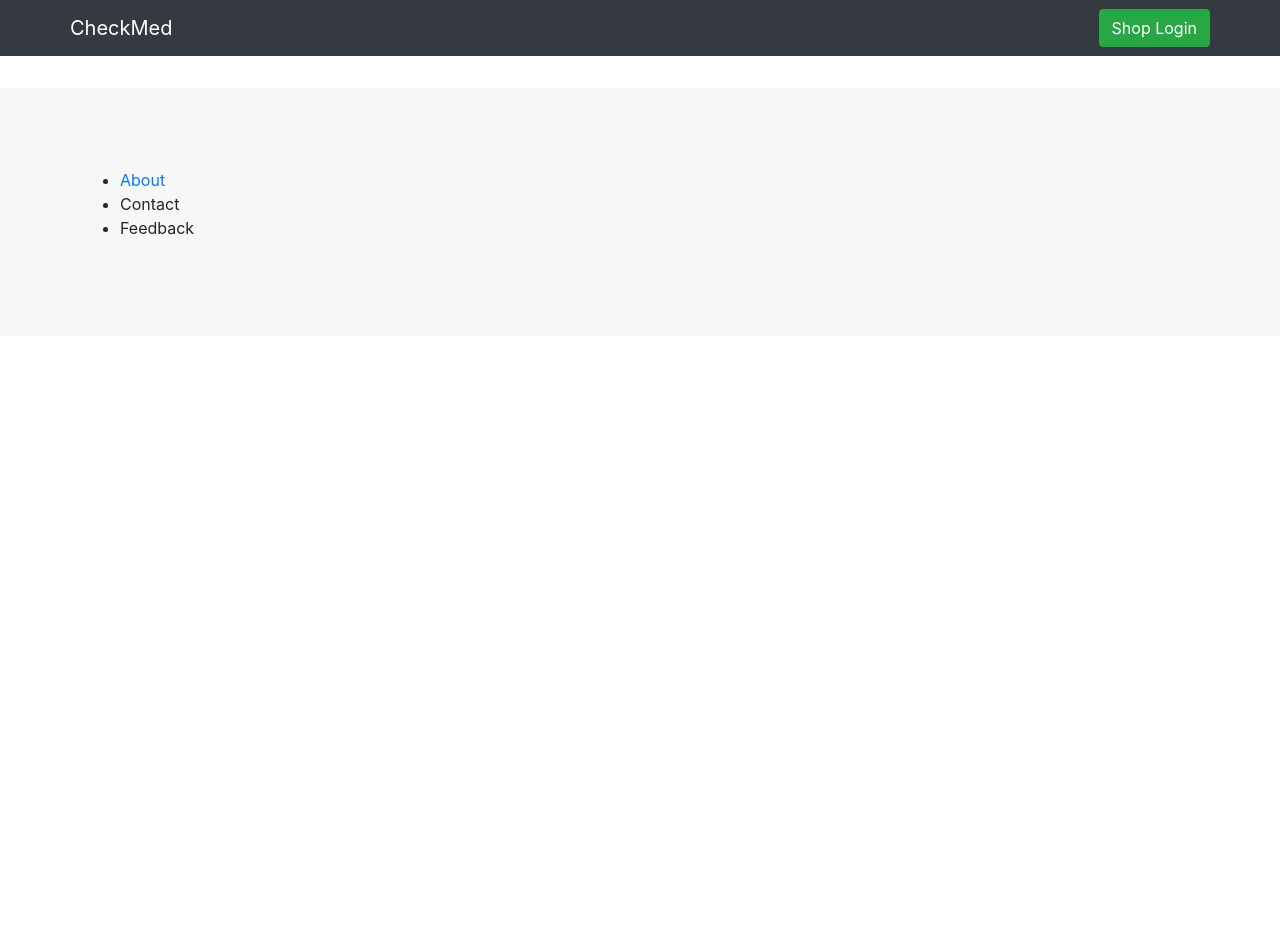
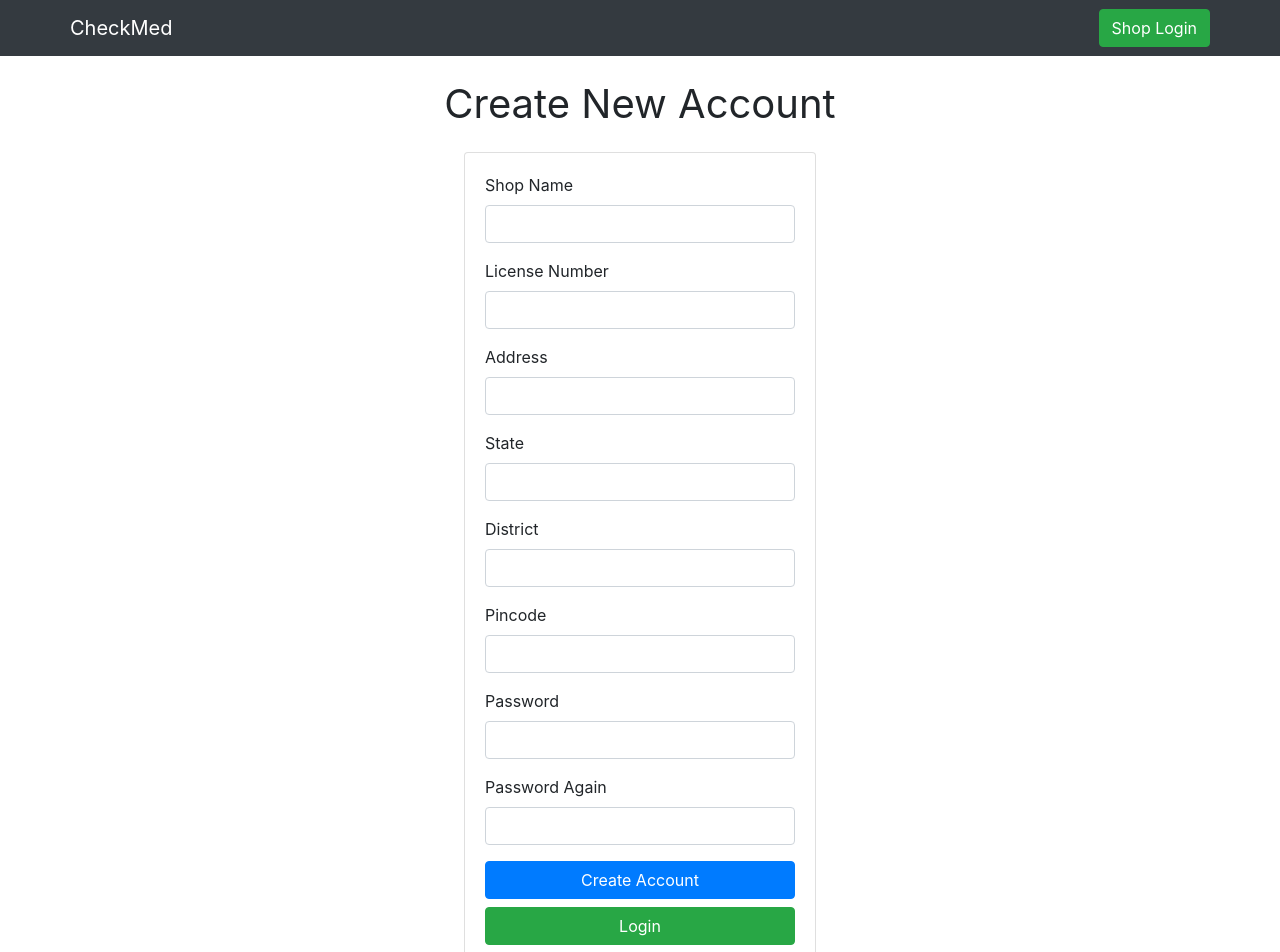
Before and after one commit to SrijanDas/Check-Med-frontend, a React (Create React App) app: page /sign-up in a window 1280 px wide. Shown: the top 952 px of the page. Before the commit the page ends 800 px from the top, so only its background shows below. Built offline with nearby package versions, Linux system fonts and the light colour scheme.

Commit message:
Created shop login and sign up page. This solves issue #5

```diff
--- a/src/App.js
+++ b/src/App.js
@@ -1,8 +1,12 @@
 import StyledNavbar from "./components/Navbar";
+import "./App.css";
 import { BrowserRouter as Router, Switch, Route } from "react-router-dom";
+
 import Home from "./pages/Home";
 import About from "./pages/About/About";
-import "./App.css";
+import Login from "./pages/Login/Login";
+import SignUp from "./pages/SignUp/SignUp";
+
 import ScrollToTop from "./components/ScrollToTop";
 import Container from "react-bootstrap/Container";
 import Footer from "./components/Footer/Footer";
@@ -22,6 +26,12 @@ function App() {
             <Route path="/about">
               <About />
             </Route>
+            <Route path="/login">
+              <Login />
+            </Route>
+            <Route path="/sign-up">
+              <SignUp />
+            </Route>
           </Switch>
         </Container>
 
--- a/src/components/Navbar.jsx
+++ b/src/components/Navbar.jsx
@@ -14,7 +14,11 @@ function StyledNavbar() {
               CheckMed
             </Link>
           </Navbar.Brand>
-          <Button variant="success">Shop Login</Button>
+          <Button variant="success">
+            <Link className="applink" style={{ color: "white" }} to="/login">
+              Shop Login
+            </Link>
+          </Button>
         </Container>
       </Navbar>
     </div>
--- a/src/pages/Home.jsx
+++ b/src/pages/Home.jsx
@@ -1,14 +1,14 @@
 import React from "react";
 import ShopCard from "../components/ShopCard";
 import SearchForm from "../components/SearchForm";
-import UserLocationCard from "../components/UserLocationCard";
+// import UserLocationCard from "../components/UserLocationCard";
 
 function Home() {
   return (
     <div>
       <SearchForm />
 
-      <UserLocationCard />
+      {/* <UserLocationCard /> */}
 
       <h4 style={{ fontWeight: 400 }} className="mt-5">
         Medicine available here..
--- /dev/null
+++ b/src/pages/Login/Login.css
@@ -0,0 +1,15 @@
+.loginPage {
+  display: flex;
+  flex-direction: column;
+  justify-content: center;
+  align-items: center;
+}
+.loginPage__card {
+  width: 22rem;
+}
+
+@media (max-width: 480px) {
+  .loginPage__card {
+    width: 100%;
+  }
+}
--- /dev/null
+++ b/src/pages/Login/Login.jsx
@@ -0,0 +1,43 @@
+import React from "react";
+import "./Login.css";
+import Card from "react-bootstrap/Card";
+import Button from "react-bootstrap/Button";
+import Form from "react-bootstrap/Form";
+import { Link } from "react-router-dom";
+
+function Login() {
+  return (
+    <div className="loginPage">
+      <h1 style={{ fontWeight: 400, textAlign: "center" }} className="my-4">
+        Login
+      </h1>
+      <Card className="loginPage__card">
+        <Card.Body>
+          <Form>
+            <Form.Group className="mb-3" controlId="exampleForm.ControlInput1">
+              <Form.Label>License Number</Form.Label>
+              <Form.Control type="text" required />
+            </Form.Group>
+            <Form.Group
+              className="mb-3"
+              controlId="exampleForm.ControlTextarea1"
+            >
+              <Form.Label>Password</Form.Label>
+              <Form.Control type="password" required />
+            </Form.Group>
+            <Button type="submit" className="my-2 btn-block" variant="primary">
+              Log In
+            </Button>
+          </Form>
+          <Link style={{ textDecoration: "none" }} to="/sign-up">
+            <Button className="my-2 btn-block" variant="success">
+              Create New Account
+            </Button>
+          </Link>
+        </Card.Body>
+      </Card>
+    </div>
+  );
+}
+
+export default Login;
--- /dev/null
+++ b/src/pages/SignUp/SignUp.jsx
@@ -0,0 +1,64 @@
+import React from "react";
+import Card from "react-bootstrap/Card";
+import Button from "react-bootstrap/Button";
+import Form from "react-bootstrap/Form";
+import { Link } from "react-router-dom";
+
+function SignUp() {
+  return (
+    <div className="loginPage">
+      <h1 style={{ fontWeight: 400, textAlign: "center" }} className="my-4">
+        Create New Account
+      </h1>
+      <Card className="loginPage__card">
+        <Card.Body>
+          <Form>
+            <Form.Group className="mb-3">
+              <Form.Label>Shop Name</Form.Label>
+              <Form.Control type="text" required />
+            </Form.Group>
+            <Form.Group className="mb-3">
+              <Form.Label>License Number</Form.Label>
+              <Form.Control type="text" required />
+            </Form.Group>
+            <Form.Group className="mb-3">
+              <Form.Label>Address</Form.Label>
+              <Form.Control type="text" required />
+            </Form.Group>
+            <Form.Group className="mb-3">
+              <Form.Label>State</Form.Label>
+              <Form.Control type="text" required />
+            </Form.Group>
+            <Form.Group className="mb-3">
+              <Form.Label>District</Form.Label>
+              <Form.Control type="text" required />
+            </Form.Group>
+            <Form.Group className="mb-3">
+              <Form.Label>Pincode</Form.Label>
+              <Form.Control type="text" required />
+            </Form.Group>
+
+            <Form.Group className="mb-3">
+              <Form.Label>Password</Form.Label>
+              <Form.Control type="password" required />
+            </Form.Group>
+            <Form.Group className="mb-3">
+              <Form.Label>Password Again</Form.Label>
+              <Form.Control type="password" required />
+            </Form.Group>
+            <Button type="submit" className="my-2 btn-block" variant="primary">
+              Create Account
+            </Button>
+          </Form>
+          <Link style={{ textDecoration: "none" }} to="/login">
+            <Button className="my-2 btn-block" variant="success">
+              Login
+            </Button>
+          </Link>
+        </Card.Body>
+      </Card>
+    </div>
+  );
+}
+
+export default SignUp;
```
